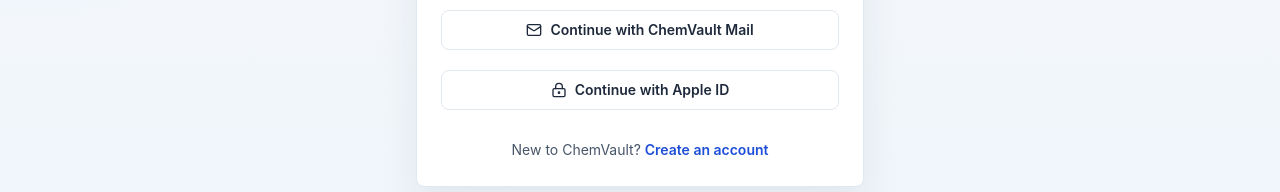
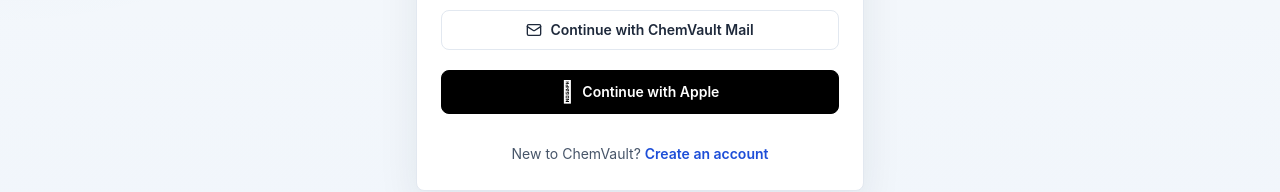
Before and after one commit to Eddy-ZM/ChemVault-User, a React (Vite) app: page /login in a window 1280 px wide. Shown: the part 515-707 px from the top of the page. Built offline with nearby package versions, Linux system fonts and the light colour scheme; no server answers.

Commit message:
Style Apple sign-in button

```diff
--- /dev/null
+++ b/src/components/AppleSignInButton.tsx
@@ -0,0 +1,16 @@
+export function AppleSignInButton({
+  returnTo = "/dashboard",
+  label = "Continue with Apple",
+}: {
+  returnTo?: string;
+  label?: string;
+}) {
+  return (
+    <a className="apple-signin-button" href={`/api/auth/sso/apple/start?returnTo=${encodeURIComponent(returnTo)}`}>
+      <span className="apple-signin-mark" aria-hidden="true">
+        
+      </span>
+      <span>{label}</span>
+    </a>
+  );
+}
--- a/src/routes/Login.tsx
+++ b/src/routes/Login.tsx
@@ -1,5 +1,5 @@
 import { FormEvent, useState } from "react";
-import { ArrowLeft, LockKeyhole, LogIn, Mail } from "lucide-react";
+import { ArrowLeft, LogIn, Mail } from "lucide-react";
 import { Link, useLocation, useNavigate, useSearchParams } from "react-router-dom";
 import { ApiClientError } from "../lib/api";
 import { useAuth } from "../lib/auth";
@@ -7,6 +7,7 @@
 import { BrandLogo } from "../components/BrandLogo";
 import { UserSystemFooter } from "../components/UserSystemFooter";
 import { ButtonSpinner } from "../components/UiPrimitives";
+import { AppleSignInButton } from "../components/AppleSignInButton";
 
 export function Login() {
   const { login } = useAuth();
@@ -91,10 +92,7 @@
           <Mail className="h-4 w-4" />
           Continue with ChemVault Mail
         </a>
-        <a className="secondary-button w-full justify-center" href={`/api/auth/sso/apple/start?returnTo=${encodeURIComponent(from)}`}>
-          <LockKeyhole className="h-4 w-4" />
-          Continue with Apple ID
-        </a>
+        <AppleSignInButton returnTo={from} label="Continue with Apple" />
         <p className="text-center text-sm text-slate-500">
           New to ChemVault?{" "}
           <Link className="font-semibold text-blue-700" to="/register">
--- a/src/routes/Register.tsx
+++ b/src/routes/Register.tsx
@@ -1,5 +1,5 @@
 import { FormEvent, useState } from "react";
-import { ArrowLeft, LockKeyhole, UserPlus } from "lucide-react";
+import { ArrowLeft, UserPlus } from "lucide-react";
 import { Link, useNavigate } from "react-router-dom";
 import { ApiClientError } from "../lib/api";
 import { useAuth } from "../lib/auth";
@@ -8,6 +8,7 @@
 import { UserSystemFooter } from "../components/UserSystemFooter";
 import { ButtonSpinner } from "../components/UiPrimitives";
 import { AgreementModal, type AgreementKind } from "../components/LegalAgreement";
+import { AppleSignInButton } from "../components/AppleSignInButton";
 
 export function Register() {
   const { register } = useAuth();
@@ -62,10 +63,7 @@
           <h1>Create account</h1>
           <p>Set up your ChemVault profile for research tools, usage history, and future billing.</p>
         </div>
-        <a className="secondary-button w-full justify-center" href="/api/auth/sso/apple/start?returnTo=/dashboard">
-          <LockKeyhole className="h-4 w-4" />
-          Continue with Apple ID
-        </a>
+        <AppleSignInButton label="Continue with Apple" />
         <div className="flex items-center gap-3 text-xs font-semibold uppercase tracking-[0.08em] text-slate-400">
           <span className="h-px flex-1 bg-slate-200" />
           or create with email
--- a/src/styles/globals.css
+++ b/src/styles/globals.css
@@ -217,6 +217,22 @@
   .danger-button {
     @apply relative inline-flex h-10 items-center gap-2 overflow-hidden rounded-lg border border-red-700 bg-red-700 px-4 text-sm font-semibold text-white transition hover:bg-red-800;
     transition-property: background-color, border-color, color, box-shadow, transform;
+  }
+
+  .apple-signin-button {
+    @apply inline-flex h-11 w-full items-center justify-center gap-2 rounded-lg border border-black bg-black px-4 text-sm font-semibold text-white no-underline transition hover:bg-slate-900 focus:outline-none focus:ring-4 focus:ring-slate-300;
+    font-family: -apple-system, BlinkMacSystemFont, "SF Pro Text", "SF Pro Display", Inter, ui-sans-serif, system-ui, sans-serif;
+    transition-property: background-color, border-color, box-shadow, transform;
+  }
+
+  .apple-signin-button:hover {
+    @apply shadow-sm;
+    transform: translateY(-1px);
+  }
+
+  .apple-signin-mark {
+    @apply -mt-0.5 text-[21px] leading-none;
+    font-family: -apple-system, BlinkMacSystemFont, "SF Pro Display", "SF Pro Text", system-ui, sans-serif;
   }
 
   .icon-button {
```
